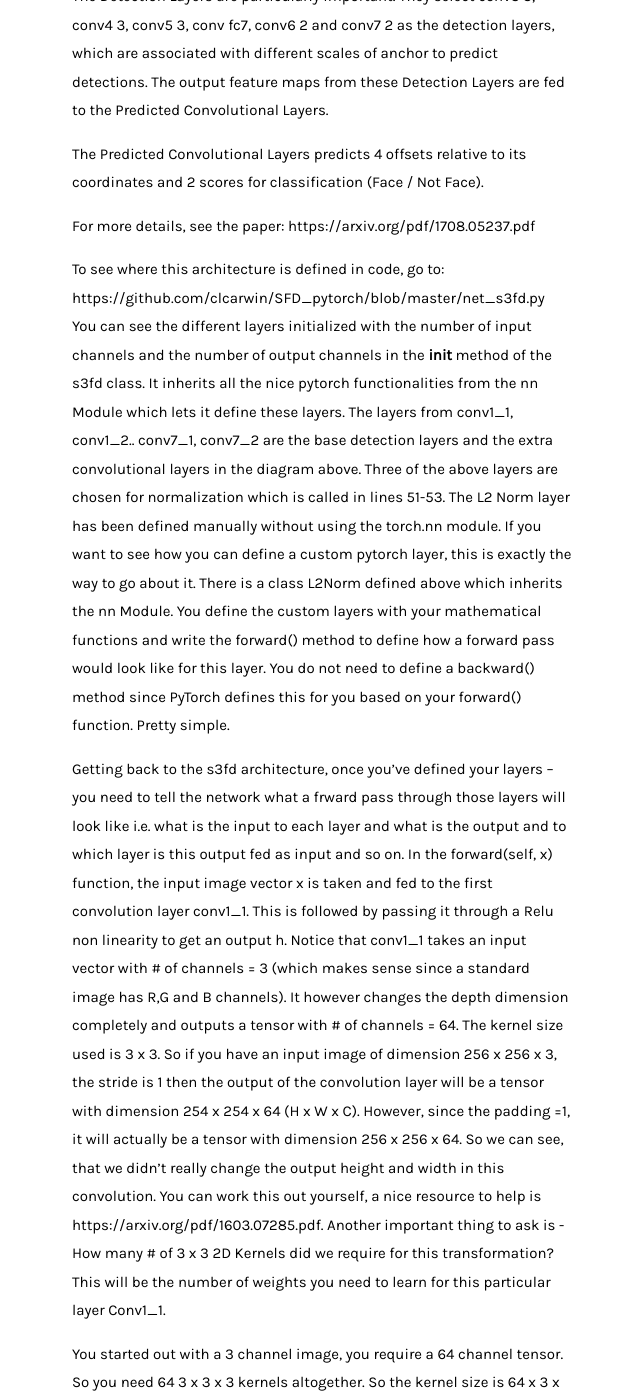
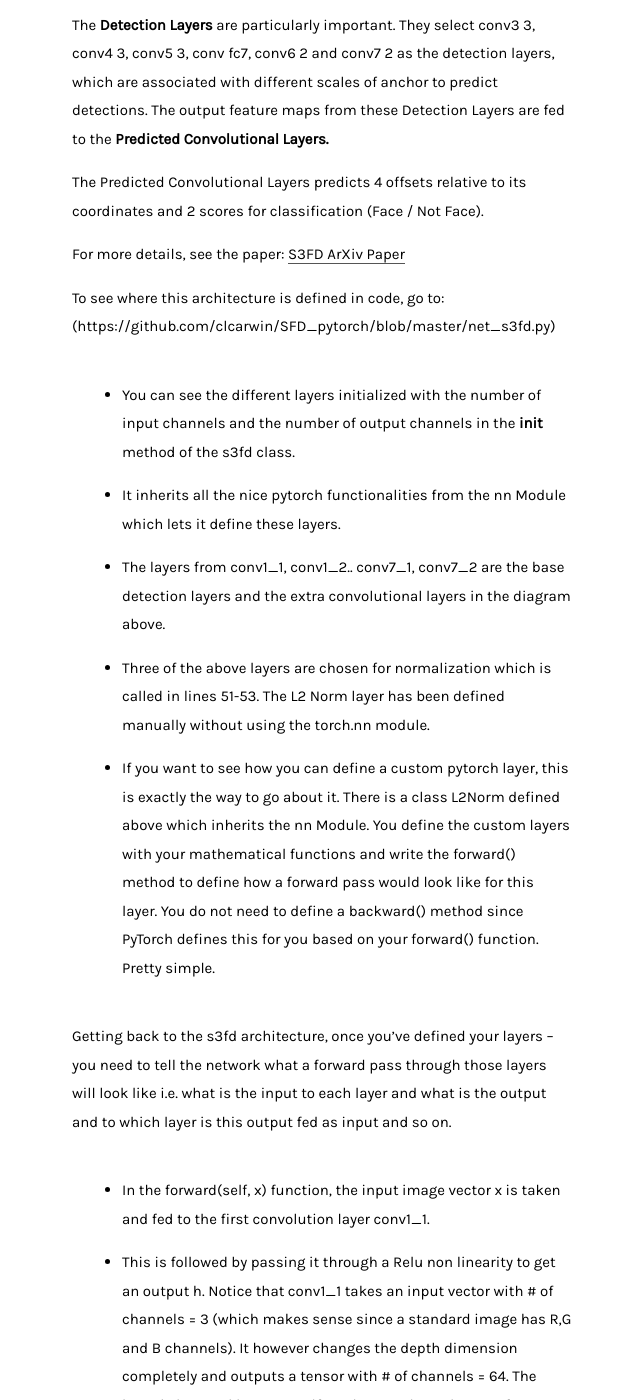
Before and after one commit to deshanadesai/deshanadesai-BAK.github.io, a Jekyll site: the page built from _posts/2018-03-14-PyTorch.md, in a window 1280 px wide and 1400 px high, scrolled down 1226 px. Shown: the whole window, without its empty margins (318-958 px from the left). Built offline with Jekyll 4.4.1, drawn with Linux system fonts in a browser that asks for light colours; some of the changed text lies outside the part shown.

Commit message:
Update 2018-03-14-PyTorch.md

````diff
--- a/_posts/2018-03-14-PyTorch.md
+++ b/_posts/2018-03-14-PyTorch.md
@@ -20,31 +20,45 @@ It is necessary to understand these well to make changes to the architecture.
 The network architecture is based on VGG16.
 There are Base Convolutional Layers, Extra Convolutional Layers where the FC layers of VGG are replaced by Conv layers.
 
-The Detection Layers are particularly important. They select conv3 3, conv4 3, conv5 3, conv fc7, conv6 2 and conv7 2 as the detection layers, which are associated with different
-scales of anchor to predict detections. The output feature maps from these Detection Layers are fed to the Predicted Convolutional Layers.
+The **Detection Layers** are particularly important. They select conv3 3, conv4 3, conv5 3, conv fc7, conv6 2 and conv7 2 as the detection layers, which are associated with different
+scales of anchor to predict detections. The output feature maps from these Detection Layers are fed to the **Predicted Convolutional Layers.**
 
 The Predicted Convolutional Layers predicts 4 offsets relative to its coordinates and 2 scores for classification (Face / Not Face).
 
-For more details, see the paper: https://arxiv.org/pdf/1708.05237.pdf
+For more details, see the paper: [S3FD ArXiv Paper](https://arxiv.org/pdf/1708.05237.pdf)
 
-To see where this architecture is defined in code, go to: https://github.com/clcarwin/SFD_pytorch/blob/master/net_s3fd.py
-You can see the different layers initialized with the number of input channels and the number of output channels in the __init__ method of the s3fd class. It inherits all the nice pytorch functionalities from the nn Module which lets it define these layers. The layers from conv1_1, conv1_2.. conv7_1, conv7_2 are the base detection layers and the extra convolutional layers in the diagram above. Three of the above layers are chosen for normalization which is called in lines 51-53. The L2 Norm layer has been defined manually without using the torch.nn module. If you want to see how you can define a custom pytorch layer, this is exactly the way to go about it. There is a class L2Norm defined above which inherits the nn Module. You define the custom layers with your mathematical functions and write the forward() method to define how a forward pass would look like for this layer. You do not need to define a backward() method since PyTorch defines this for you based on your forward() function. Pretty simple.
+To see where this architecture is defined in code, go to: (https://github.com/clcarwin/SFD_pytorch/blob/master/net_s3fd.py)
 
-Getting back to the s3fd architecture, once you've defined your layers -- you need to tell the network what a frward pass through those layers will look like i.e. what is the input to each layer and what is the output and to which layer is this output fed as input and so on. In the forward(self, x) function, the input image vector x is taken and fed to the first convolution layer conv1_1. This is followed by passing it through a Relu non linearity to get an output h. Notice that conv1_1 takes an input vector with # of channels  = 3 (which makes sense since a standard image has R,G and B channels). It however changes the depth dimension completely and outputs a tensor with # of channels = 64. The kernel size used is 3 x 3. So if you have an input image of dimension 256 x 256 x 3, the stride is 1 then the output of the convolution layer will be a tensor with dimension 254 x 254 x 64 (H x W x C). However, since the padding =1, it will actually be a tensor with dimension 256 x 256 x 64. So we can see, that we didn't really change the output height and width in this convolution. You can work this out yourself, a nice resource to help is https://arxiv.org/pdf/1603.07285.pdf. Another important thing to ask is - How many # of 3 x 3 2D Kernels did we require for this transformation? This will be the number of weights you need to learn for this particular layer Conv1_1.
+* You can see the different layers initialized with the number of input channels and the number of output channels in the __init__ method of the s3fd class.
 
-You started out with a 3 channel image, you require a 64 channel tensor. So you need 64 3 x 3 x 3 kernels altogether. So the kernel size is 64 x 3 x 3 x 3 (N x C x H x W). If this is not clear to you, you should re-visit the figure 1.3 in the above pdf file: https://arxiv.org/pdf/1603.07285.pdf.
+* It inherits all the nice pytorch functionalities from the nn Module which lets it define these layers.
+
+* The layers from conv1_1, conv1_2.. conv7_1, conv7_2 are the base detection layers and the extra convolutional layers in the diagram above.
+
+* Three of the above layers are chosen for normalization which is called in lines 51-53. The L2 Norm layer has been defined manually without using the torch.nn module.
+
+* If you want to see how you can define a custom pytorch layer, this is exactly the way to go about it. There is a class L2Norm defined above which inherits the nn Module. You define the custom layers with your mathematical functions and write the forward() method to define how a forward pass would look like for this layer. You do not need to define a backward() method since PyTorch defines this for you based on your forward() function. Pretty simple.
+
+Getting back to the s3fd architecture, once you've defined your layers -- you need to tell the network what a forward pass through those layers will look like i.e. what is the input to each layer and what is the output and to which layer is this output fed as input and so on.
+* In the forward(self, x) function, the input image vector x is taken and fed to the first convolution layer conv1_1.
+
+* This is followed by passing it through a Relu non linearity to get an output h. Notice that conv1_1 takes an input vector with # of channels  = 3 (which makes sense since a standard image has R,G and B channels). It however changes the depth dimension completely and outputs a tensor with # of channels = 64. The kernel size used is 3 x 3. So if you have an input image of dimension 256 x 256 x 3, the stride is 1 then the output of the convolution layer will be a tensor with dimension 254 x 254 x 64 (H x W x C). However, since the padding =1, it will actually be a tensor with dimension 256 x 256 x 64. So we can see, that we didn't really change the output height and width in this convolution.
+
+* You can work this out yourself, a nice resource to help is [A guide to Convolutional Arithmethics] (https://arxiv.org/pdf/1603.07285.pdf). Another important thing to ask is - How many # of 3 x 3 2D Kernels did we require for this transformation? This will be the number of weights you need to learn for this particular layer Conv1_1.
+
+You started out with a 3 channel image, you require a 64 channel tensor. So you need 64 3 x 3 x 3 kernels altogether. So the kernel size is 64 x 3 x 3 x 3 (N x C x H x W). If this is not clear to you, you should re-visit the figure 1.3 in the above pdf file: [A guide to Convolutional Arithmethics] (https://arxiv.org/pdf/1603.07285.pdf)
 
 This output h is passed again though Conv and Relu followed by a MaxPool operation. A MaxPool operation takes in the the input tensor N x C x H x W and reduces its size to N x C x H/2 x W/2 if the stride is 2 for both H and W dimensions. For odd dimensions, use integer multiplication.
 
 ### Experiment 1
 
-In our first experiment, we shall forget about the Predicted Convolution Layers, the Normalization Layer and the Detection Layers. We shall use our toy dataset to train the network to learn Facial Recognition for 10 classes (i.e. 10 people). To achieve this, we shall add a Fully Connected layer after the Conv7_2 layer. This FC Layer will take the output of Conv7_2 layer as input and give an output score for each one of the classes.
+In our first experiment, we shall forget about the Predicted Convolution Layers, the Normalization Layer and the Detection Layers. *We shall use our toy dataset to train the network to learn Facial Recognition for 10 classes* (i.e. 10 people). To achieve this, we shall add a Fully Connected layer after the Conv7_2 layer. This FC Layer will take the output of Conv7_2 layer as input and give an output score for each one of the classes.
 
 ### Let's get into the code, shall we?
 
 Let us change our network architecture file to reflect our modified network:
 
-Here is the original file again: https://github.com/clcarwin/SFD_pytorch/blob/master/net_s3fd.py
+Here is the original file again: [s3fd.py] (https://github.com/clcarwin/SFD_pytorch/blob/master/net_s3fd.py)
 
 And this is what our modified class s3fd looks like:
 
@@ -167,7 +181,7 @@ You can download the Toy dataset from NYU Classes (Resources Section) and extrac
 
 There is a train folder and an index.csv which has the names of the training files mapped under 'image_names' and the class it corresponds to under 'tags'. Instead of turning this into a face recognition system, you can turn this into a gender recognition system by using the column 'Gender' to train and setting num_classes variable defined below to 2 instead of 10.
 
-Note that our dataset is very small and only has 20 images per celebrity. This means that the network will not be able to generalize to a wide extent. Since we have very less data, we shall also try to keep the number of parameters to be optimized to very less. At the moment we have 2304*10 weights in the FC layer which need to be learnt (and biases).
+Note that our dataset is very small and only has 20 images per celebrity. This means that the network will not be able to generalize to a wide extent. Since we have very less data, we shall also try to keep the number of parameters to be optimized to very less. At the moment we have 2304\*10 weights in the FC layer which need to be learnt (and biases).
 
 ```
 
````
Also changed, not shown: other parts of _posts/2018-03-14-PyTorch.md (+3 -1 lines).
